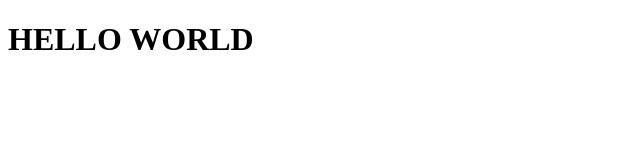
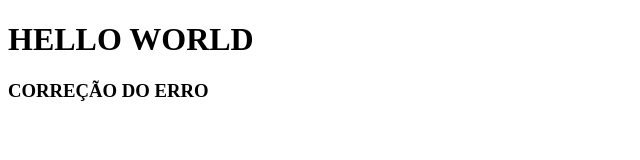
Before and after one commit to mkacunha/demo-teste, a plain HTML site: page index.html in a window 1280 px wide. Shown: the whole page, without its empty margins (0-640 px from the left). Drawn offline with Linux system fonts and the light colour scheme.

Commit message:
corrigido erro

```diff
--- a/index.html
+++ b/index.html
@@ -10,6 +10,8 @@
 
 <body>
     <h1>HELLO WORLD</h1>
+
+    <h3>CORREÇÃO DO ERRO</h3>
 </body>
 
 </html>
```
